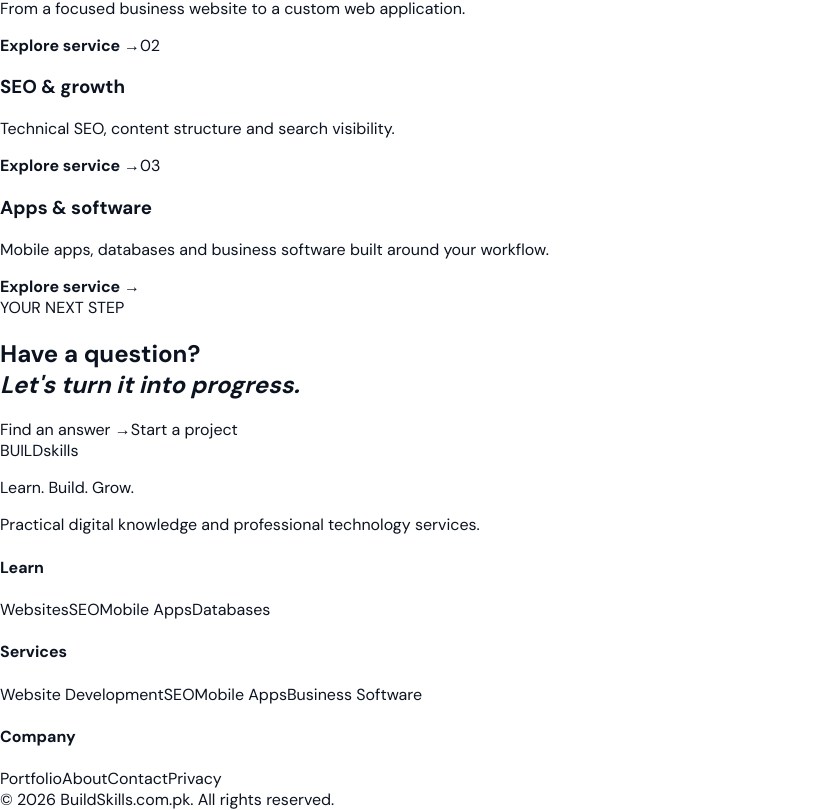
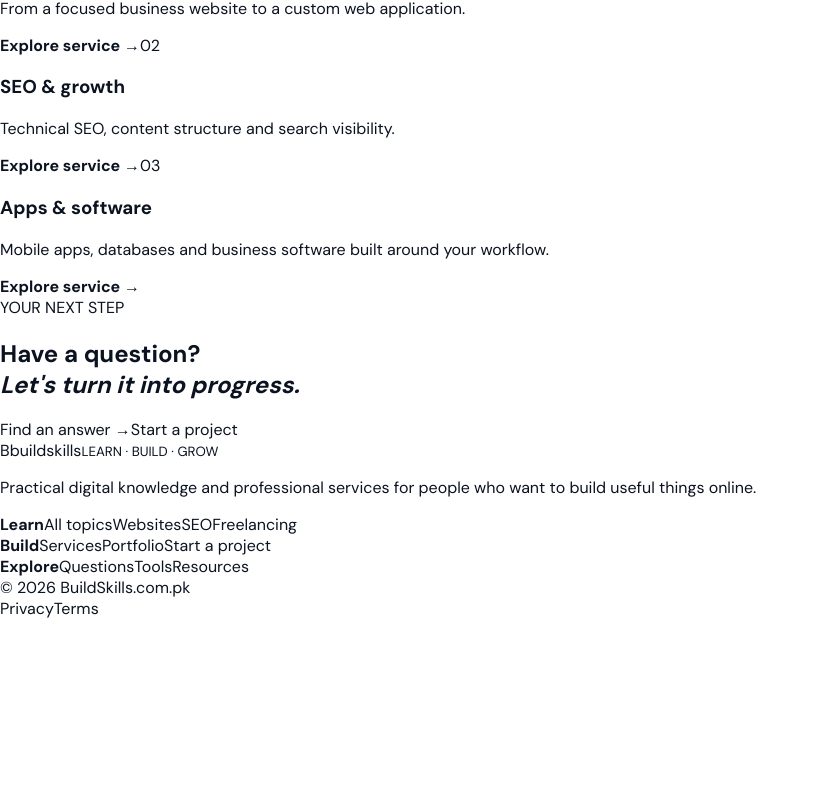
Before and after one commit to zainkhanpk742/buildskills, a Next.js app: page / in a window 1280 px wide. Shown: the part 3155-3965 px from the top of the page, without its empty margins (0-819 px from the left). After the commit the page ends 3774 px from the top, so only its background shows below. Built offline with nearby package versions, Linux system fonts and the light colour scheme.

Commit message:
design: rebuild site footer

```diff
--- a/src/components/Footer.tsx
+++ b/src/components/Footer.tsx
@@ -2,14 +2,19 @@
 
 export function Footer() {
   return (
-    <footer>
-      <div className="container footer-grid">
-        <div><Link className="logo footer-logo" href="/">BUILD<span>skills</span></Link><p>Learn. Build. Grow.</p><p className="footer-note">Practical digital knowledge and professional technology services.</p></div>
-        <div><h4>Learn</h4><Link href="/learn/websites">Websites</Link><Link href="/learn/seo">SEO</Link><Link href="/learn/mobile-apps">Mobile Apps</Link><Link href="/learn/databases">Databases</Link></div>
-        <div><h4>Services</h4><Link href="/services">Website Development</Link><Link href="/services/seo">SEO</Link><Link href="/services/mobile-apps">Mobile Apps</Link><Link href="/services/software">Business Software</Link></div>
-        <div><h4>Company</h4><Link href="/portfolio">Portfolio</Link><Link href="/about">About</Link><Link href="/contact">Contact</Link><Link href="/privacy-policy">Privacy</Link></div>
+    <footer className="site-footer">
+      <div className="site-shell footer-main">
+        <div className="footer-brand">
+          <Link href="/" className="brand footer-brand-link"><span className="brand-mark">B</span><span className="brand-name">build<span>skills</span><small>LEARN · BUILD · GROW</small></span></Link>
+          <p>Practical digital knowledge and professional services for people who want to build useful things online.</p>
+        </div>
+        <div className="footer-links">
+          <div><strong>Learn</strong><Link href="/learn">All topics</Link><Link href="/learn/websites">Websites</Link><Link href="/learn/seo">SEO</Link><Link href="/learn/freelancing">Freelancing</Link></div>
+          <div><strong>Build</strong><Link href="/services">Services</Link><Link href="/portfolio">Portfolio</Link><Link href="/contact">Start a project</Link></div>
+          <div><strong>Explore</strong><Link href="/questions">Questions</Link><Link href="/tools">Tools</Link><Link href="/resources">Resources</Link></div>
+        </div>
       </div>
-      <div className="container copyright">© {new Date().getFullYear()} BuildSkills.com.pk. All rights reserved.</div>
+      <div className="site-shell footer-bottom"><span>© {new Date().getFullYear()} BuildSkills.com.pk</span><div><Link href="/privacy-policy">Privacy</Link><Link href="/terms">Terms</Link></div></div>
     </footer>
   );
 }
```
